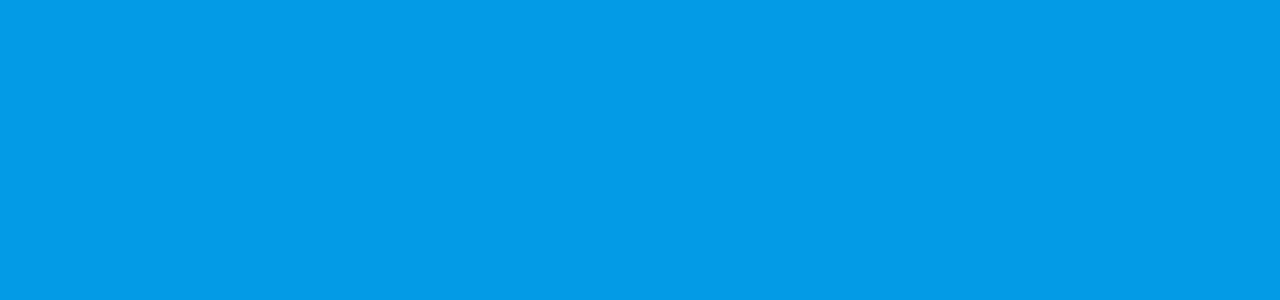
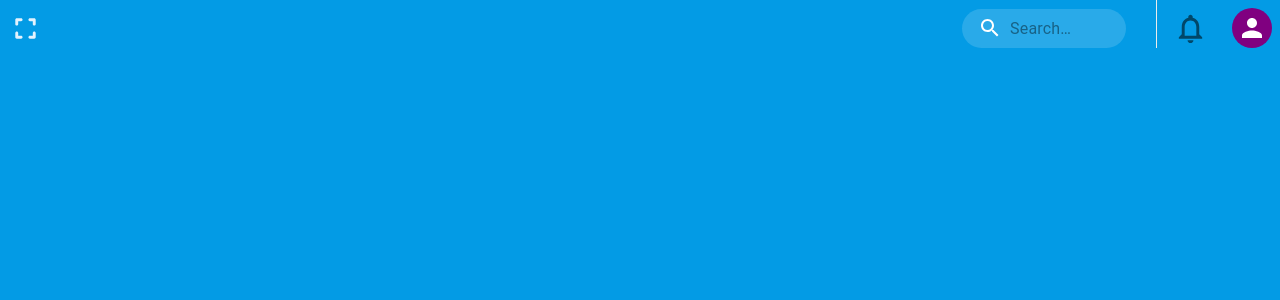
Before and after one commit to fcodelabs/training-web, a React (Create React App) app: page /home in a window 1280 px wide. Before the commit this address had no page. Shown: the top 300 px of the page. Built offline with nearby package versions, Linux system fonts and the light colour scheme.

Commit message:
signin folder strucure changed and homepage navigaton bar

```diff
--- a/src/App.tsx
+++ b/src/App.tsx
@@ -1,12 +1,14 @@
 import "./App.css";
 import { Routes, Route } from "react-router-dom";
-import { Main } from "./pages/Main";
+import SignInPage from "./pages/SignInPage";
+import HomePage from "./pages/HomePage";
 
 function App() {
   return (
     <>
       <Routes>
-        <Route path="/" element={<Main />}></Route>
+        <Route path="/" element={<SignInPage />}/>
+        <Route path="home" element={<HomePage />}/>
       </Routes>
     </>
   );
--- /dev/null
+++ b/src/components/NavigatiionBar.tsx
@@ -0,0 +1,72 @@
+import { Avatar, Badge, Grid, IconButton } from "@mui/material";
+import FullscreenRoundedIcon from "@mui/icons-material/FullscreenRounded";
+import NotificationsNoneOutlinedIcon from "@mui/icons-material/NotificationsNoneOutlined";
+import Divider from "@mui/material/Divider";
+import SearchBar from "./SearchBar";
+import { Height } from "@mui/icons-material";
+
+const NavigatiionBar = () => {
+  return (
+    <div>
+      <Grid
+        container
+        spacing={1}
+        display="flex"
+        direction="row"
+        justifyContent="space-between"
+        alignItems="center"
+      >
+        <Grid item>
+          <IconButton>
+            <Badge>
+              <FullscreenRoundedIcon
+                fontSize="large"
+                sx={{ color: "#e3f2fd" }}
+              />
+            </Badge>
+          </IconButton>
+        </Grid>
+
+        <Grid item>
+          <Grid
+            container
+            spacing={1}
+            display="flex"
+            direction="row"
+            justifyContent="center"
+            alignItems="center"
+          >
+            <Grid item>
+              <SearchBar />
+            </Grid>
+
+            <Divider
+              orientation="vertical"
+              flexItem
+              light
+              variant="middle"
+              sx={{ bgcolor: "white",ml:"30px"}}
+            />
+
+            <Grid item>
+              <IconButton>
+                <Badge>
+                  <NotificationsNoneOutlinedIcon fontSize="large" />
+                </Badge>
+              </IconButton>
+            </Grid>
+            <Grid item>
+              <IconButton>
+                <Badge>
+                  <Avatar sx={{ bgcolor: "purple" }} />
+                </Badge>
+              </IconButton>
+            </Grid>
+          </Grid>
+        </Grid>
+      </Grid>
+    </div>
+  );
+};
+
+export default NavigatiionBar;
--- /dev/null
+++ b/src/components/SearchBar.tsx
@@ -0,0 +1,65 @@
+import { styled, alpha } from "@mui/material/styles";
+import SearchIcon from "@mui/icons-material/Search";
+import InputBase from "@mui/material/InputBase";
+
+const Search = styled("div")(({ theme }) => ({
+  position: "relative",
+  borderRadius: "20px",
+  backgroundColor: alpha(theme.palette.common.white, 0.15),
+  "&:hover": {
+    backgroundColor: alpha(theme.palette.common.white, 0.25),
+  },
+  marginLeft: 0,
+  width: "100%",
+  [theme.breakpoints.up("sm")]: {
+    marginLeft: theme.spacing(1),
+    width: "auto",
+  },
+}));
+
+const SearchIconWrapper = styled("div")(({ theme }) => ({
+  padding: theme.spacing(0, 2),
+  height: "100%",
+  position: "absolute",
+  pointerEvents: "none",
+  display: "flex",
+  alignItems: "center",
+  justifyContent: "center",
+}));
+
+const StyledInputBase = styled(InputBase)(({ theme }) => ({
+  color: "inherit",
+  "& .MuiInputBase-input": {
+    padding: theme.spacing(1, 1, 1, 0),
+    // vertical padding + font size from searchIcon
+    paddingLeft: `calc(1em + ${theme.spacing(4)})`,
+    transition: theme.transitions.create("width"),
+    width: "100%",
+    [theme.breakpoints.up("sm")]: {
+      width: "12ch",
+      "&:focus": {
+        width: "30ch",
+      },
+    },
+  },
+}));
+
+const SearchBar = () => {
+
+
+  return (
+    <div>
+      <Search>
+        <SearchIconWrapper>
+          <SearchIcon sx={{color:"white"}} />
+        </SearchIconWrapper>
+        <StyledInputBase
+          placeholder="Search…"
+          inputProps={{ "aria-label": "search" }}
+        />
+      </Search>
+    </div>
+  );
+}
+
+export default SearchBar
--- /dev/null
+++ b/src/pages/HomePage.tsx
@@ -0,0 +1,20 @@
+import React from "react";
+import NavigatiionBar from "../components/NavigatiionBar";
+
+const HomePage = () => {
+  return (<div>
+    {/* Navigation bar */}
+      <NavigatiionBar/>
+    {/* title bar */}
+
+
+    {/* submition bar */}
+
+    {/* discription box */}
+
+    {/* card set */}
+
+    </div>);
+};
+
+export default HomePage;
--- a/src/Pages/Main.tsx
+++ b/src/pages/SignInPage.tsx
@@ -1,7 +1,10 @@
 import { Grid } from "@mui/material";
-import { Login } from "../components/Login";
+import SignIN from "../components/SignIn";
 
-export const Main = () => {
+
+
+
+const SignInPage = () => {
   return (
     <Grid
       container
@@ -11,9 +14,11 @@ export const Main = () => {
       alignItems="center"
       sx={{ height: "100vh" }}
     >
-      <Grid>
-        <Login />
+      <Grid item>
+        <SignIN/>
       </Grid>
     </Grid>
   );
 };
+
+export default SignInPage;
```
Also changed, not shown: src/components/SignIn.tsx (renamed from src/components/Login.tsx, +10 -7 lines).
